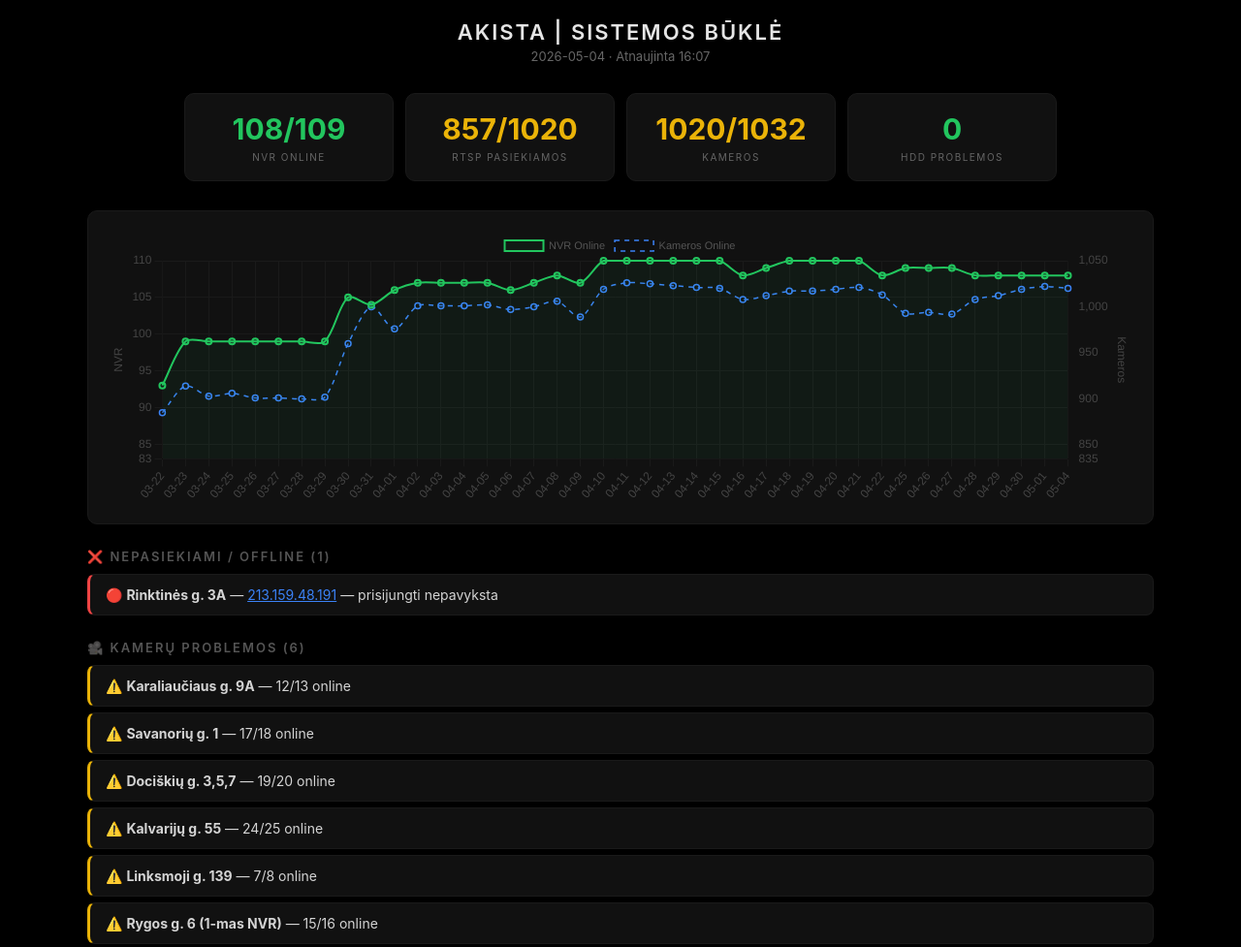
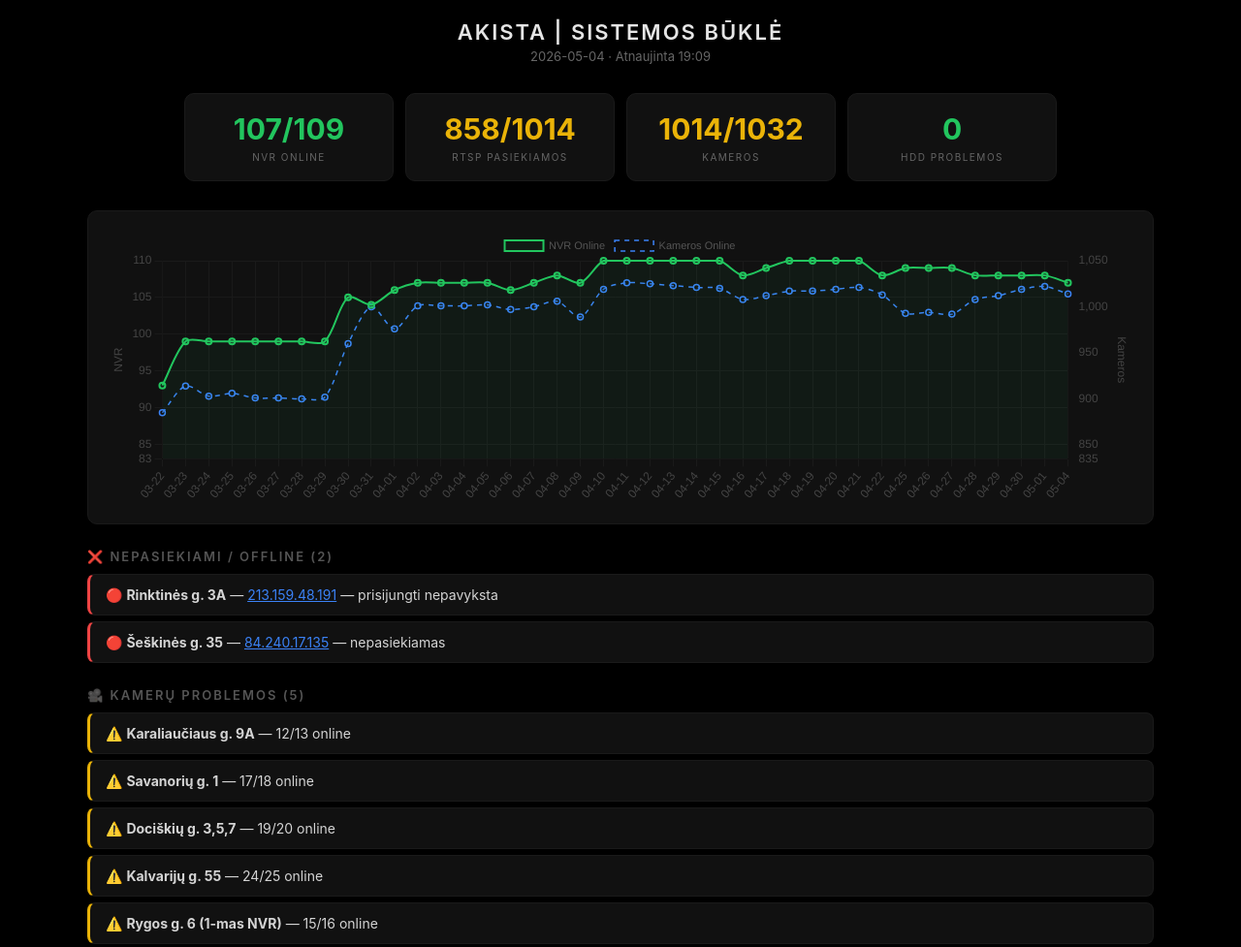
Before and after one commit to edra86/nvr-dashboard, a plain HTML site: page index.html in a window 1280 px wide. Shown: the top 977 px of the page at 97% size. Drawn offline with nearby package versions, Linux system fonts and the light colour scheme.

Commit message:
Update 2026-05-04

```diff
--- a/index.html
+++ b/index.html
@@ -43,13 +43,13 @@
 <body>
 <div class="header">
   <h1 style="text-transform:uppercase;letter-spacing:2px">AKISTA | SISTEMOS BŪKLĖ</h1>
-  <div class="date">2026-05-04 · Atnaujinta 16:07</div>
+  <div class="date">2026-05-04 · Atnaujinta 19:09</div>
 </div>
 
 <div class="cards">
-  <div class="card green"><div class="value">108/109</div><div class="label">NVR Online</div></div>
-  <div class="card yellow"><div class="value">857/1020</div><div class="label">RTSP pasiekiamos</div></div>
-  <div class="card yellow"><div class="value">1020/1032</div><div class="label">Kameros</div></div>
+  <div class="card green"><div class="value">107/109</div><div class="label">NVR Online</div></div>
+  <div class="card yellow"><div class="value">858/1014</div><div class="label">RTSP pasiekiamos</div></div>
+  <div class="card yellow"><div class="value">1014/1032</div><div class="label">Kameros</div></div>
   <div class="card green"><div class="value">0</div><div class="label">HDD problemos</div></div>
 
 </div>
@@ -58,9 +58,9 @@
   <canvas id="historyChart" height="80"></canvas>
 </div>
 
-<div class="section"><h2>❌ Nepasiekiami / Offline (1)</h2><ul class="alert-list"><li class="error">🔴 <strong>Rinktinės g. 3A</strong> — <a href="http://213.159.48.191" target="_blank" style="color:#3b82f6">213.159.48.191</a> — prisijungti nepavyksta</li></ul></div>
+<div class="section"><h2>❌ Nepasiekiami / Offline (2)</h2><ul class="alert-list"><li class="error">🔴 <strong>Rinktinės g. 3A</strong> — <a href="http://213.159.48.191" target="_blank" style="color:#3b82f6">213.159.48.191</a> — prisijungti nepavyksta</li><li class="error">🔴 <strong>Šeškinės g. 35</strong> — <a href="http://84.240.17.135" target="_blank" style="color:#3b82f6">84.240.17.135</a> — nepasiekiamas</li></ul></div>
 
-<div class="section"><h2>🎥 Kamerų problemos (6)</h2><ul class="alert-list"><li class="warn">⚠️ <strong>Karaliaučiaus g. 9A</strong> — 12/13 online</li><li class="warn">⚠️ <strong>Savanorių g. 1</strong> — 17/18 online</li><li class="warn">⚠️ <strong>Dociškių g. 3,5,7</strong> — 19/20 online</li><li class="warn">⚠️ <strong>Kalvarijų g. 55</strong> — 24/25 online</li><li class="warn">⚠️ <strong>Linksmoji g. 139</strong> — 7/8 online</li><li class="warn">⚠️ <strong>Rygos g. 6 (1-mas NVR)</strong> — 15/16 online</li></ul></div>
+<div class="section"><h2>🎥 Kamerų problemos (5)</h2><ul class="alert-list"><li class="warn">⚠️ <strong>Karaliaučiaus g. 9A</strong> — 12/13 online</li><li class="warn">⚠️ <strong>Savanorių g. 1</strong> — 17/18 online</li><li class="warn">⚠️ <strong>Dociškių g. 3,5,7</strong> — 19/20 online</li><li class="warn">⚠️ <strong>Kalvarijų g. 55</strong> — 24/25 online</li><li class="warn">⚠️ <strong>Rygos g. 6 (1-mas NVR)</strong> — 15/16 online</li></ul></div>
 
 
 
@@ -117,7 +117,7 @@
 <tr class=""><td>🟢</td><td>Liepyno g. 9</td><td><a href="http://46.251.53.97:8000" target="_blank" style="color:#3b82f6;text-decoration:none;cursor:pointer" title="Spustelkite norėdami atidaryti NVR">46.251.53.97</a></td><td>✅ 14/14</td><td>✅ 14/14</td><td>✅ 1/1</td><td>5589 GB</td><td style="">~33d</td><td title="Atsilieka 0 minor versija · max tinkle: V4.74.210 · DS-7616NI-K2"><span style="color:#eab308;margin-right:5px;font-size:9px">●</span><span style="color:#aaa;font-size:12px">V4.74.200</span></td></tr>
 <tr class=""><td>🟢</td><td>Linkmenų g. 42</td><td><a href="http://78.157.74.224:80" target="_blank" style="color:#3b82f6;text-decoration:none;cursor:pointer" title="Spustelkite norėdami atidaryti NVR">78.157.74.224</a></td><td>✅ 22/22</td><td>✅ 22/22</td><td>✅ 1/1</td><td>9314 GB</td><td style="">~35d</td><td title="Naujausia tinkle (V4.83.011) · DS-7732NXI-K4(D)"><span style="color:#22c55e;margin-right:5px;font-size:9px">●</span><span style="color:#aaa;font-size:12px">V4.83.011</span></td></tr>
 <tr class=""><td>🟢</td><td>Linkmenų g. 6</td><td><a href="http://79.133.224.68:80" target="_blank" style="color:#3b82f6;text-decoration:none;cursor:pointer" title="Spustelkite norėdami atidaryti NVR">79.133.224.68</a></td><td>✅ 5/5</td><td>✅ 5/5</td><td>✅ 1/1</td><td>3726 GB</td><td style="">~62d</td><td title="Atsilieka 1 minor versija · max tinkle: V4.83.013 · DS-7608NXI-K2"><span style="color:#eab308;margin-right:5px;font-size:9px">●</span><span style="color:#aaa;font-size:12px">V4.82.100</span></td></tr>
-<tr class=""><td>🟢</td><td>Linksmoji g. 139</td><td><a href="http://88.119.144.160:80" target="_blank" style="color:#3b82f6;text-decoration:none;cursor:pointer" title="Spustelkite norėdami atidaryti NVR">88.119.144.160</a></td><td>⚠️ 7/8</td><td>✅ 7/7</td><td>✅ 1/1</td><td>5589 GB</td><td style="">~67d</td><td title="Atsilieka 1 minor versija · max tinkle: V4.84.101 · DS-7608NXI-K1"><span style="color:#eab308;margin-right:5px;font-size:9px">●</span><span style="color:#aaa;font-size:12px">V4.83.006</span></td></tr>
+<tr class=""><td>🟢</td><td>Linksmoji g. 139</td><td><a href="http://88.119.144.160:80" target="_blank" style="color:#3b82f6;text-decoration:none;cursor:pointer" title="Spustelkite norėdami atidaryti NVR">88.119.144.160</a></td><td>✅ 8/8</td><td>✅ 8/8</td><td>✅ 1/1</td><td>5589 GB</td><td style="">~58d</td><td title="Atsilieka 1 minor versija · max tinkle: V4.84.101 · DS-7608NXI-K1"><span style="color:#eab308;margin-right:5px;font-size:9px">●</span><span style="color:#aaa;font-size:12px">V4.83.006</span></td></tr>
 <tr class=""><td>🟢</td><td>M. Mažvydo g. 6</td><td><a href="http://5.20.128.158:80" target="_blank" style="color:#3b82f6;text-decoration:none;cursor:pointer" title="Spustelkite norėdami atidaryti NVR">5.20.128.158</a></td><td>✅ 5/5</td><td>❌ 0/5</td><td>✅ 1/1</td><td>2795 GB</td><td style="">~47d</td><td title="Atsilieka 2 minor versijų · max tinkle: V4.84.101 · DS-7608NXI-K1"><span style="color:#ef4444;margin-right:5px;font-size:9px">●</span><span style="color:#aaa;font-size:12px">V4.82.007</span></td></tr>
 <tr class=""><td>🟢</td><td>M. Mažvydo g. 8</td><td><a href="http://212.122.69.23:80" target="_blank" style="color:#3b82f6;text-decoration:none;cursor:pointer" title="Spustelkite norėdami atidaryti NVR">212.122.69.23</a></td><td>✅ 5/5</td><td>✅ 5/5</td><td>✅ 1/1</td><td>3726 GB</td><td style="">~62d</td><td title="Atsilieka 9 minor versijų · max tinkle: V4.84.101 · DS-7608NXI-K1"><span style="color:#ef4444;margin-right:5px;font-size:9px">●</span><span style="color:#aaa;font-size:12px">V4.75.005</span></td></tr>
 <tr class=""><td>🟢</td><td>Mažvydo g. 1</td><td><a href="http://212.122.69.97:8000" target="_blank" style="color:#3b82f6;text-decoration:none;cursor:pointer" title="Spustelkite norėdami atidaryti NVR">212.122.69.97</a></td><td>✅ 8/8</td><td>✅ 8/8</td><td>✅ 1/1</td><td>5589 GB</td><td style="">~58d</td><td title="Naujausia tinkle (V4.83.006) · DS-7616NXI-K1"><span style="color:#22c55e;margin-right:5px;font-size:9px">●</span><span style="color:#aaa;font-size:12px">V4.83.006</span></td></tr>
@@ -166,7 +166,7 @@
 <tr class=""><td>🟢</td><td>Šatrijos g. 8,10</td><td><a href="http://5.20.117.253:90" target="_blank" style="color:#3b82f6;text-decoration:none;cursor:pointer" title="Spustelkite norėdami atidaryti NVR">5.20.117.253</a></td><td>✅ 16/16</td><td>✅ 16/16</td><td>✅ 1/1</td><td>3726 GB</td><td style="color:#eab308">~19d</td><td title="Naujausia tinkle (V4.75.206) · DS-7616NI-K1"><span style="color:#22c55e;margin-right:5px;font-size:9px">●</span><span style="color:#aaa;font-size:12px">V4.75.206</span></td></tr>
 <tr class=""><td>🟢</td><td>Šeimyniškių g. 19A</td><td><a href="http://213.159.48.191:81" target="_blank" style="color:#3b82f6;text-decoration:none;cursor:pointer" title="Spustelkite norėdami atidaryti NVR">213.159.48.191</a></td><td>✅ 13/13</td><td>✅ 13/13</td><td>✅ 2/2</td><td>7452 GB</td><td style="">~48d</td><td title="Naujausia tinkle (V4.76.005) · DS-7616NXI-K2"><span style="color:#22c55e;margin-right:5px;font-size:9px">●</span><span style="color:#aaa;font-size:12px">V4.76.005</span></td></tr>
 <tr class=""><td>🟢</td><td>Šeškinės  g. 65</td><td><a href="http://78.157.82.111:80" target="_blank" style="color:#3b82f6;text-decoration:none;cursor:pointer" title="Spustelkite norėdami atidaryti NVR">78.157.82.111</a></td><td>✅ 4/4</td><td>✅ 4/4</td><td>✅ 1/1</td><td>1863 GB</td><td style="">~39d</td><td title="Atsilieka 26 minor versijų · max tinkle: V4.30.097 · DS-7604NI-K1/4P(B)"><span style="color:#ef4444;margin-right:5px;font-size:9px">●</span><span style="color:#aaa;font-size:12px">V3.4.100</span></td></tr>
-<tr class=""><td>🟢</td><td>Šeškinės g. 35</td><td><a href="http://84.240.17.135:80" target="_blank" style="color:#3b82f6;text-decoration:none;cursor:pointer" title="Spustelkite norėdami atidaryti NVR">84.240.17.135</a></td><td>✅ 7/7</td><td>❌ 0/7</td><td>✅ 1/1</td><td>3726 GB</td><td style="">~44d</td><td title="Atsilieka 1 minor versija · max tinkle: V4.84.101 · DS-7608NXI-K1"><span style="color:#eab308;margin-right:5px;font-size:9px">●</span><span style="color:#aaa;font-size:12px">V4.83.011</span></td></tr>
+<tr class="offline"><td>🔴</td><td>Šeškinės g. 35</td><td><span style="color:#999">84.240.17.135</span></td><td>⚠️ 0/7</td><td>—</td><td>—</td><td>—</td><td style="">—</td><td style="color:#444">—</td></tr>
 <tr class=""><td>🟢</td><td>Šeškinės sodų g. 12</td><td><a href="http://84.15.172.213:80" target="_blank" style="color:#3b82f6;text-decoration:none;cursor:pointer" title="Spustelkite norėdami atidaryti NVR">84.15.172.213</a></td><td>✅ 5/5</td><td>✅ 5/5</td><td>✅ 2/2</td><td>11178 GB</td><td style="">~186d</td><td title="Naujausia tinkle (V4.74.210) · DS-7716NI-K4/16P"><span style="color:#22c55e;margin-right:5px;font-size:9px">●</span><span style="color:#aaa;font-size:12px">V4.74.210</span></td></tr>
 <tr class=""><td>🟢</td><td>Šopeno g. 1</td><td><a href="http://84.15.240.219:80" target="_blank" style="color:#3b82f6;text-decoration:none;cursor:pointer" title="Spustelkite norėdami atidaryti NVR">84.15.240.219</a></td><td>✅ 7/7</td><td>❌ 0/7</td><td>✅ 1/1</td><td>1863 GB</td><td style="">~22d</td><td title="Naujausia tinkle (V4.30.097) · DS-7608NI-K1/8P(B)"><span style="color:#22c55e;margin-right:5px;font-size:9px">●</span><span style="color:#aaa;font-size:12px">V4.30.097</span></td></tr>
 <tr class=""><td>🟢</td><td>Švitrigailos g. 16B</td><td><a href="http://79.133.224.23:80" target="_blank" style="color:#3b82f6;text-decoration:none;cursor:pointer" title="Spustelkite norėdami atidaryti NVR">79.133.224.23</a></td><td>✅ 8/8</td><td>✅ 8/8</td><td>✅ 1/1</td><td>5589 GB</td><td style="">~58d</td><td title="Naujausia tinkle (V4.30.097) · DS-7608NI-K1/8P(B)"><span style="color:#22c55e;margin-right:5px;font-size:9px">●</span><span style="color:#aaa;font-size:12px">V4.30.097</span></td></tr>
@@ -192,8 +192,8 @@ new Chart(document.getElementById('historyChart'), {
   data: {
     labels: ['03-22','03-23','03-24','03-25','03-26','03-27','03-28','03-29','03-30','03-31','04-01','04-02','04-03','04-04','04-05','04-06','04-07','04-08','04-09','04-10','04-11','04-12','04-13','04-14','04-15','04-16','04-17','04-18','04-19','04-20','04-21','04-22','04-25','04-26','04-27','04-28','04-29','04-30','05-01','05-04'],
     datasets: [
-      { label: 'NVR Online', data: [93,99,99,99,99,99,99,99,105,104,106,107,107,107,107,106,107,108,107,110,110,110,110,110,110,108,109,110,110,110,110,108,109,109,109,108,108,108,108,108], borderColor: '#22c55e', backgroundColor: 'rgba(34,197,94,0.05)', fill: true, tension: 0.3, borderWidth: 2 },
-      { label: 'Kameros Online', data: [885,914,903,906,901,901,900,902,960,1000,976,1001,1001,1001,1002,997,1000,1006,989,1019,1026,1025,1023,1021,1020,1008,1012,1017,1017,1019,1021,1013,993,994,992,1008,1012,1019,1022,1020], borderColor: '#3b82f6', borderDash: [5,5], fill: false, tension: 0.3, yAxisID: 'y1', borderWidth: 1.5 },
+      { label: 'NVR Online', data: [93,99,99,99,99,99,99,99,105,104,106,107,107,107,107,106,107,108,107,110,110,110,110,110,110,108,109,110,110,110,110,108,109,109,109,108,108,108,108,107], borderColor: '#22c55e', backgroundColor: 'rgba(34,197,94,0.05)', fill: true, tension: 0.3, borderWidth: 2 },
+      { label: 'Kameros Online', data: [885,914,903,906,901,901,900,902,960,1000,976,1001,1001,1001,1002,997,1000,1006,989,1019,1026,1025,1023,1021,1020,1008,1012,1017,1017,1019,1021,1013,993,994,992,1008,1012,1019,1022,1014], borderColor: '#3b82f6', borderDash: [5,5], fill: false, tension: 0.3, yAxisID: 'y1', borderWidth: 1.5 },
     ]
   },
   options: {
```
